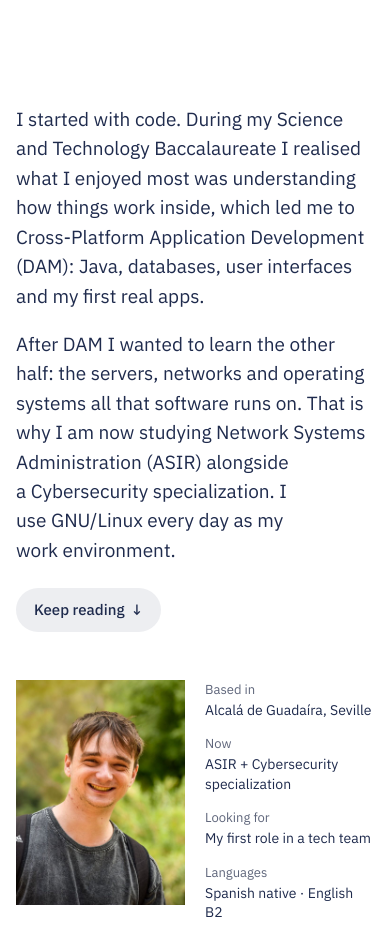
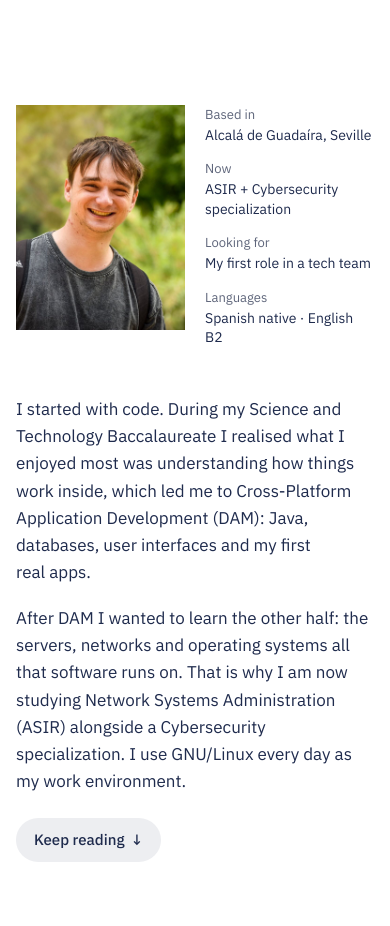
Before and after one commit to EnderFairXD/EnderFairXD.github.io, a website: page index.html in a window 390 px wide. Shown: the part 819-1745 px from the top of the page. Drawn offline with Linux system fonts and the light colour scheme; no server answers.

Commit message:
Sobre mí en móvil: primero la foto y los datos, luego el texto

```diff
--- a/css/estilos.css
+++ b/css/estilos.css
@@ -215,8 +215,8 @@ button { font: inherit; color: inherit; }
 .sobre-mi__texto p:first-of-type { color: var(--ink); }
 @media (max-width: 800px) {
   .sobre-mi { grid-template-columns: 1fr; row-gap: 48px; }
-  .sobre-mi__texto { order: -1; max-width: none; }
-  .sobre-mi__texto p { font-size: 19px; }
+  .sobre-mi__texto { max-width: none; }
+  .sobre-mi__texto p { font-size: 17px; line-height: 1.6; }
   .sobre-mi__lado { padding-right: 0; grid-template-columns: minmax(0, 1fr) minmax(0, 1fr); align-items: start; gap: 20px; }
   .datos-rapidos { gap: 14px; }
   .datos-rapidos dd { font-size: 14px; }
```
